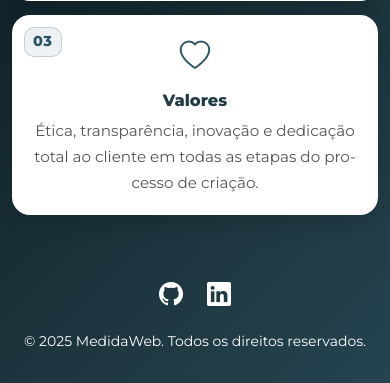
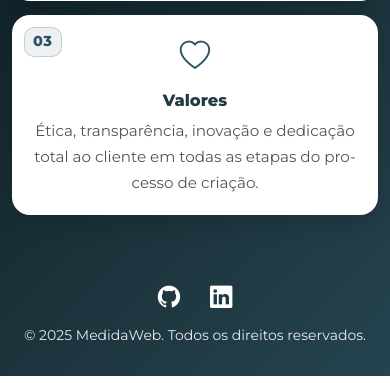
Before and after one commit to VitorGoldner/site_inst_meu, a Flask app: page /sobre in a window 390 px wide. Shown: the part 938-1321 px from the top of the page. Run offline with Flask 3, Linux system fonts and the light colour scheme.

Commit message:
feat(ui): hero mobile (foco imagem), vídeo com moldura preta, footer fix; novo favicon

```diff
--- a/templates/base.html
+++ b/templates/base.html
@@ -42,9 +42,7 @@
       border-bottom: 1px solid var(--nav-border);
       box-shadow: 0 4px 20px rgba(0,0,0,0.10);
     }
-    .site-navbar .navbar-brand {
-      font-weight: 800; color: #fff; letter-spacing: .5px;
-    }
+    .site-navbar .navbar-brand { font-weight: 800; color: #fff; letter-spacing: .5px; }
     .site-navbar .nav-link {
       color: rgba(255,255,255,0.88);
       font-weight: 600;
@@ -52,25 +50,16 @@
       border-bottom: 2px solid transparent;
     }
     .site-navbar .nav-link:hover,
-    .site-navbar .nav-link.active {
-      color: #fff;
-      border-bottom-color: var(--accent);
-    }
+    .site-navbar .nav-link.active { color: #fff; border-bottom-color: var(--accent); }
 
     /* Toggler maior e clicável */
-    .navbar-toggler {
-      border: none;
-      outline: none !important;
-      padding: .35rem .55rem;
-      font-size: 1.6rem;
-      color: #fff;
-    }
+    .navbar-toggler { border: none; outline: none !important; padding: .35rem .55rem; font-size: 1.6rem; color: #fff; }
     .navbar-toggler:focus { box-shadow: none; }
 
-    /* Wrapper principal (evita que o fixed-navbar cubra conteúdo) */
+    /* Wrapper principal */
     .site-wrapper { padding-top: 80px; }
 
-    /* HERO (mantido) */
+    /* HERO base (mantida) */
     .hero-section {
       width: 100%;
       min-height: 100vh;
@@ -83,7 +72,7 @@
     .hero-content h1 { font-size: 3.5rem; font-weight: 800; text-shadow: 2px 2px 10px rgba(0,0,0,0.6); }
     .hero-content p  { font-size: 1.2rem; }
 
-    /* Galeria (mantido) */
+    /* Galeria (mantida) */
     .gallery { padding: 60px 20px; }
     .gallery img {
       border-radius: 12px; width: 100%; height: 300px; object-fit: cover;
@@ -91,14 +80,44 @@
     }
     .gallery img:hover { transform: scale(1.05); box-shadow: 0 8px 25px rgba(0,0,0,0.25); }
 
-    /* Footer (mantido) */
-    footer.site-footer { background: transparent; color: #fff; padding: 30px 0; }
-    .site-footer a { color: #fff; margin: 0 10px; font-size: 1.5rem; transition: color .3s ease; }
-    .site-footer a:hover { color: var(--accent); }
+    /* ---------- FOOTER (corrigido) ---------- */
+    footer.site-footer {
+      background: transparent;
+      color: #fff;
+      padding: 30px 0;
+      position: relative;
+    }
+    .site-footer .footer-inner{
+      display: flex;
+      flex-direction: column;
+      align-items: center;
+      justify-content: center;
+      gap: .5rem;          /* controla o espaço entre ícones e o texto */
+    }
+    .site-footer .social a{
+      color: #fff;
+      display: inline-flex;
+      align-items: center; justify-content: center;
+      width: 40px; height: 40px;
+      font-size: 1.4rem;
+      margin: 0 .25rem;
+      border-radius: 8px;
+      line-height: 1;
+      transition: transform .2s ease, color .2s ease, background-color .2s ease;
+    }
+    .site-footer .social a:hover{
+      color: var(--accent);
+      background: rgba(255,255,255,0.06);
+      transform: translateY(-2px);
+    }
+    .site-footer small{
+      display: block;
+      margin: 0;
+      opacity: .9;
+    }
 
     /* ---------- Mobile Styles ---------- */
     @media (max-width: 991.98px) {
-      /* Colapsado com cara de "offcanvas", mas usando collapse padrão */
       .site-navbar .navbar-collapse {
         background: var(--nav-bg-mobile);
         border: 1px solid var(--nav-border);
@@ -112,9 +131,7 @@
         margin: .15rem 0;
         line-height: 1.2;
       }
-      .site-navbar .navbar-nav .nav-link:active {
-        background: rgba(255,255,255,0.06);
-      }
+      .site-navbar .navbar-nav .nav-link:active { background: rgba(255,255,255,0.06); }
 
       /* backdrop ao abrir menu */
       .menu-backdrop {
@@ -132,10 +149,9 @@
       .hero-content p  { font-size: 1rem; }
       .gallery img { height: 220px; }
 
-      /* refinamento do hero p/ imagens altas */
       .hero-section {
         min-height: 110dvh;
-        background-size: cover;    /* prioriza preencher */
+        background-size: cover;
         background-position: center 35%;
         background-color: #0f2027;
         background-repeat: no-repeat;
@@ -178,13 +194,15 @@
     {% block content %}{% endblock %}
   </div>
 
-  <!-- Footer -->
-  <footer class="site-footer text-center">
-    <div class="mb-3">
-      <a href="https://github.com/VitorGoldner" target="_blank" rel="noopener"><i class="bi bi-github"></i></a>
-      <a href="https://www.linkedin.com/in/vitorgoldner" target="_blank" rel="noopener"><i class="bi bi-linkedin"></i></a>
+  <!-- Footer (corrigido) -->
+  <footer class="site-footer">
+    <div class="container footer-inner text-center">
+      <div class="social">
+        <a href="https://github.com/VitorGoldner" target="_blank" rel="noopener" aria-label="GitHub"><i class="bi bi-github"></i></a>
+        <a href="https://www.linkedin.com/in/vitorgoldner" target="_blank" rel="noopener" aria-label="LinkedIn"><i class="bi bi-linkedin"></i></a>
+      </div>
+      <small>&copy; {{ 2025 }} MedidaWeb. Todos os direitos reservados.</small>
     </div>
-    <small>&copy; {{ 2025 }} MedidaWeb. Todos os direitos reservados.</small>
   </footer>
 
   <script src="https://cdn.jsdelivr.net/npm/bootstrap@5.3.0/dist/js/bootstrap.bundle.min.js"></script>
@@ -204,7 +222,6 @@
       };
       const hideBackdrop = () => {
         back.classList.remove('show');
-        // espera a transição para esconder de vez
         setTimeout(() => { back.hidden = true; }, 150);
         document.body.classList.remove('menu-open');
       };
@@ -212,20 +229,16 @@
       menu.addEventListener('shown.bs.collapse', showBackdrop);
       menu.addEventListener('hidden.bs.collapse', hideBackdrop);
 
-      // Fecha ao clicar fora do menu (somente no mobile)
       back.addEventListener('click', () => {
         const bsCollapse = bootstrap.Collapse.getOrCreateInstance(menu);
         bsCollapse.hide();
       });
 
-      // Fecha ao clicar em qualquer link do menu
       links.forEach(a => a.addEventListener('click', () => {
         const bsCollapse = bootstrap.Collapse.getOrCreateInstance(menu);
         bsCollapse.hide();
       }));
 
-      // Evita que o conteúdo "salte" quando a barra fixa aparece
-      // (caso mude a altura no futuro)
       const adjustWrapperPadding = () => {
         const wrapper = document.querySelector('.site-wrapper');
         if (!wrapper || !nav) return;
```
Also changed, not shown: templates/home.html (+17 -18 lines).
